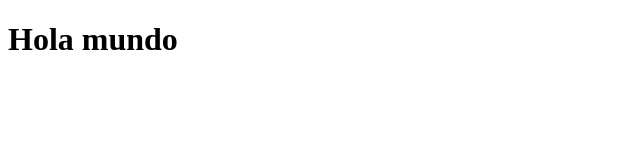
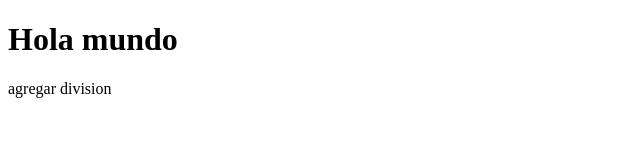
Before and after one commit to FidelMtz/GitRocket, a plain HTML site: page index.html in a window 1280 px wide. Shown: the whole page, without its empty margins (0-640 px from the left). Drawn offline with Linux system fonts and the light colour scheme.

Commit message:
Agregue archivo index.js

```diff
--- a/index.html
+++ b/index.html
@@ -7,5 +7,6 @@
 </head>
 <body>
     <h1>Hola mundo</h1>
+    <div>agregar division</div>
 </body>
 </html>
--- /dev/null
+++ b/index.js
@@ -0,0 +1 @@
+console.log("Imprimir")
```
